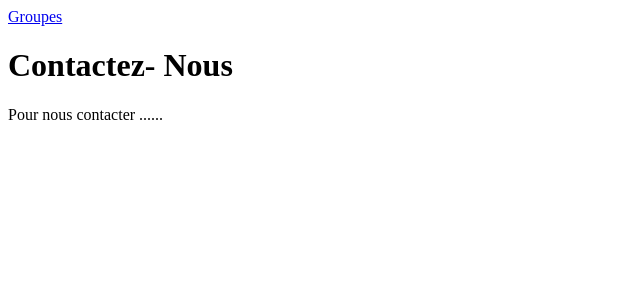
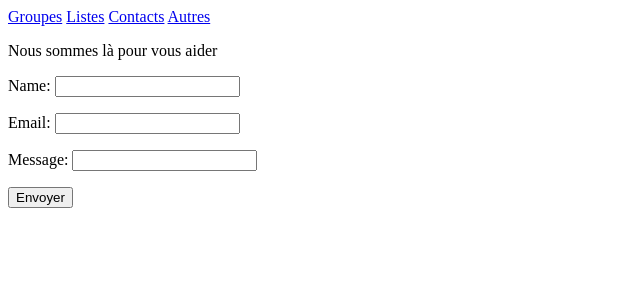
Before and after one commit to Dagnon5/django-web-app, a Django app: page /contact-us/ in a window 1280 px wide. Shown: the top 300 px of the page, without its empty margins (0-640 px from the left). Run offline with Django 4.2, Linux system fonts and the light colour scheme.

Commit message:
01-août 2022: Récupération des données de l'utilisateur

```diff
--- /dev/null
+++ b/merchex/listings/forms.py
@@ -0,0 +1,7 @@
+from django import forms
+from listings.models import Band, Listing
+
+class ContactUsForm(forms.Form):
+    name = forms.CharField(required=False)
+    email = forms.EmailField()
+    message = forms.CharField(max_length=1000)
--- a/merchex/listings/static/listings/style.css
+++ b/merchex/listings/static/listings/style.css
@@ -1 +1,2 @@
 * { background: red }
+.errorlist { margin-bottom: -10px }
--- a/merchex/listings/templates/contact/contact.html
+++ b/merchex/listings/templates/contact/contact.html
@@ -1,6 +1,10 @@
 {% extends 'listings/base.html' %}
  {% block content %}
-    <h1> Contactez- Nous </h1>
-    <p> Pour nous contacter ...... </p>
+    <p> Nous sommes là pour vous aider </p>
+<form action="", method="post",novalidate>
+    {% csrf_token %}
+    {{ form.as_p }}
+    <input type="submit", value="Envoyer">
+</form>
 
  {% endblock %}
--- a/merchex/listings/templates/listes_title/listings.html
+++ b/merchex/listings/templates/listes_title/listing_list.html
@@ -5,7 +5,7 @@
         <ul>
         {% for liste in listes %}
 
-            <li>{{liste.title}}</li>
+            <li> <a href="{% url 'listing-detail' liste.id %}"> {{liste.title}} </a></li>
 
         {% endfor %}
         </ul>
--- a/merchex/listings/templates/listings/base.html
+++ b/merchex/listings/templates/listings/base.html
@@ -9,6 +9,9 @@
 <body>
     <nav>
         <a href="{% url 'band-list' %}">Groupes</a>
+        <a href="{% url 'listing-list' %}">Listes</a>
+        <a href="{% url 'contact' %}">Contacts</a>
+        <a href="{% url 'about' %}">Autres</a>
     </nav>
 
     {% block content %}{% endblock %}
--- a/merchex/listings/views.py
+++ b/merchex/listings/views.py
@@ -2,6 +2,9 @@ from django.shortcuts import render
 from django.http import  HttpResponse
 from listings.models import  Band
 from listings.models import Listing
+from listings.forms import ContactUsForm
+from django.core.mail import  send_mail
+from django.shortcuts import redirect
 
 def band_list(request):
     bands = Band.objects.all()
@@ -14,17 +17,46 @@ def band_detail(request,id):
 
 def listings(request):
     listes = Listing.objects.all()
-    return render(request, 'listes_title/listings.html', {'listes':listes})
+    return render(request, 'listes_title/listing_list.html',
+                  {'listes':listes})
 
 
 def listing_detail(request, id):
-    #listes_det = Listing.objects.get(id=id)
-    return render(request, 'listings/listing_detail.html',
-                   {'id':id})
+    listes_det = Listing.objects.get(id=id) # Pour obtenir la liste avec l'id
+    return render(request, 'listes_title/listing_detail.html',
+                   {'listes_det':listes_det})
 
 
 def about(request):
     return  render(request, 'about/about.html')
 
 def contact(request):
-    return render(request, 'contact/contact.html')
+    # Les déclaration de journalisation pour voir ce qui est rétourner dans le terminal en fonction des requêtes
+    #print("La méthode requête est : ", request.method)
+    #print("La méthode Post est : ", request.POST)
+
+    if request.method == 'POST':
+        # Créer une instance du formulaire et le remplir avec les données POST
+        form = ContactUsForm(request.POST)
+        if form.is_valid():
+            send_mail(
+                subject=f'Message from {form.cleaned_data["name"] or "anonyme"} via Merchex Contact Us Form',
+                message = form.cleaned_data['message'],
+                from_email = form.cleaned_data['email'],
+                recipient_list=['admin@merchex.xyz']
+
+        # si le formulaire n'est pas valide, nous laissons l'exécution continuer jusqu'au return
+        # ci-dessous et afficher à nouveau le formulaire (avec des erreurs).
+            )
+            return redirect('email-sent')
+    else:
+        # Ceci doit être une réquête GET donc laisser le formulaire vide
+        # Instance de la classe ContactUsForm
+        form = ContactUsForm()
+
+    #form = ContactUsForm() # Ajout d'un nouveau formulaire
+    return render(request, 'contact/contact.html',
+                  {'form': form}) # Passe ce formulaire au gabarit
+
+def email_sent(request):
+    return render(request, 'contact/email_sent.html')
--- a/merchex/merchex/settings.py
+++ b/merchex/merchex/settings.py
@@ -9,7 +9,7 @@ https://docs.djangoproject.com/en/4.0/topics/settings/
 For the full list of settings and their values, see
 https://docs.djangoproject.com/en/4.0/ref/settings/
 """
-
+EMAIL_BACKEND = 'django.core.mail.backends.console.EmailBackend'
 from pathlib import Path
 
 # Build paths inside the project like this: BASE_DIR / 'subdir'.
--- a/merchex/merchex/urls.py
+++ b/merchex/merchex/urls.py
@@ -22,9 +22,10 @@ urlpatterns = [
     #Chemin Bands
     path('bands/', views.band_list, name ='band-list'),
     path('bands/<int:id>/',views.band_detail, name = 'band-detail'),
-    path('about-us/', views.about),
+    path('about-us/', views.about, name='about'),
     # Chemin Listings
     path('listings/', views.listings, name='listing-list'),
     path('listings/<int:id>/', views.listing_detail, name='listing-detail'),
-    path('contact-us/',views.contact),
+    path('contact-us/',views.contact, name='contact'),
+    path('email_sent/', views.email_sent, name='email-sent')
 ]
```
Also changed, not shown: merchex/listings/templates/contact/email_sent.html (added, +8 -0 lines), merchex/listings/templates/listes_title/listing_detail.html (+9 -12 lines).
